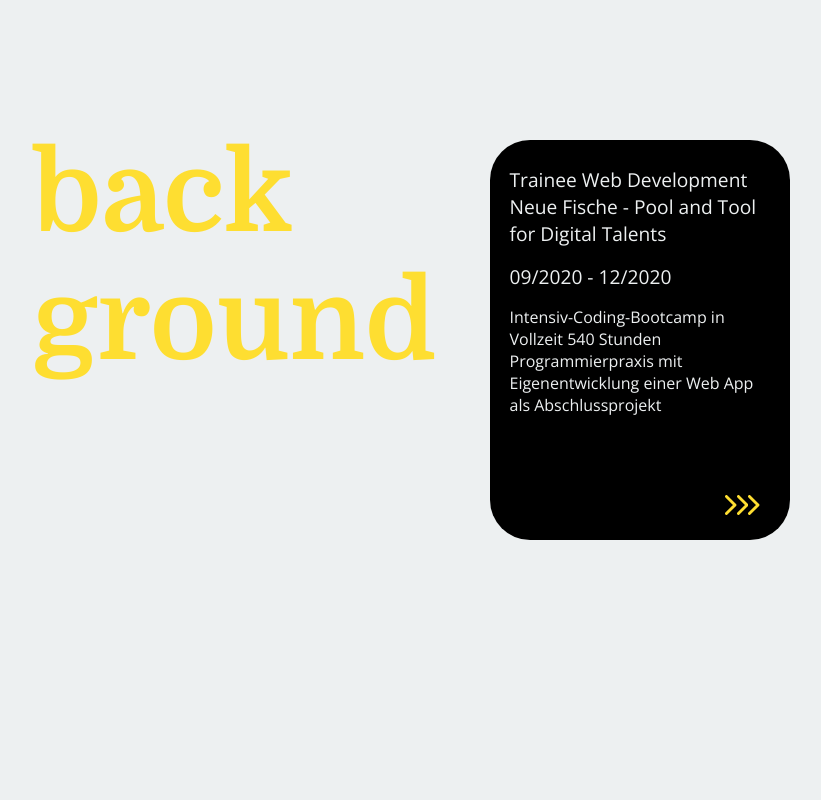
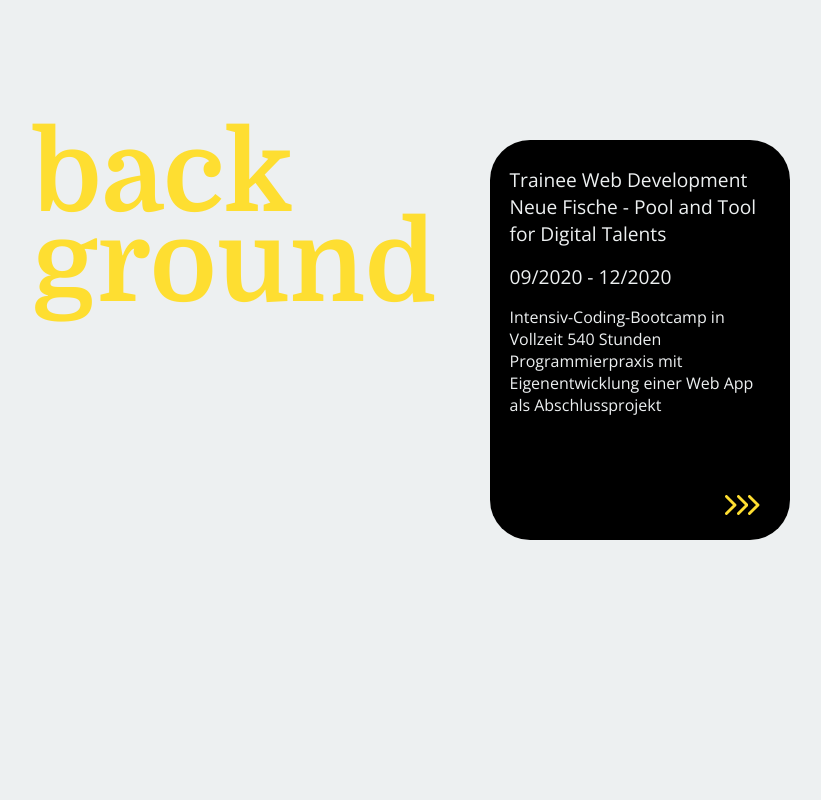
Before and after one commit to Frenzy265/portfolio, a React (Create React App) app: page / in a window 1280 px wide. Shown: the part 820-1620 px from the top of the page, without its empty margins (148-969 px from the left). Built offline with nearby package versions, Linux system fonts and the light colour scheme.

Commit message:
💄 Add line-height to caption

```diff
--- a/src/components/Caption.js
+++ b/src/components/Caption.js
@@ -7,6 +7,7 @@ const Caption = styled.h1`
   margin-block-end: 0px;
   margin-block-start: 0px;
   align-self: start;
+  line-height: 80%;
 `;
 
 export default Caption;
```
